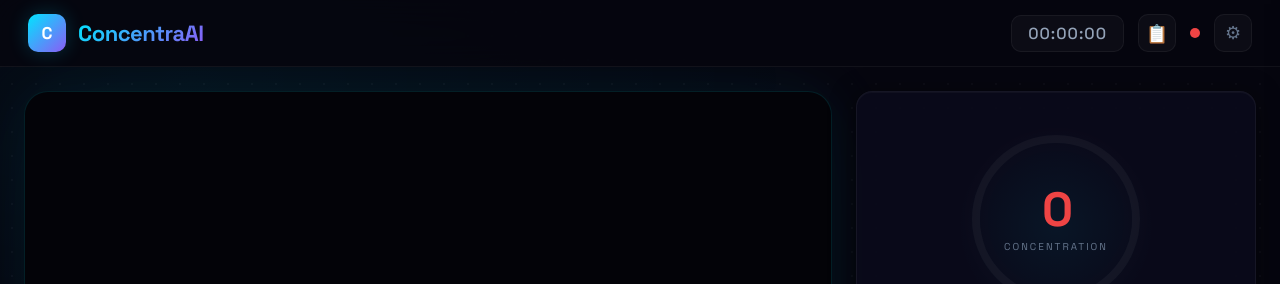
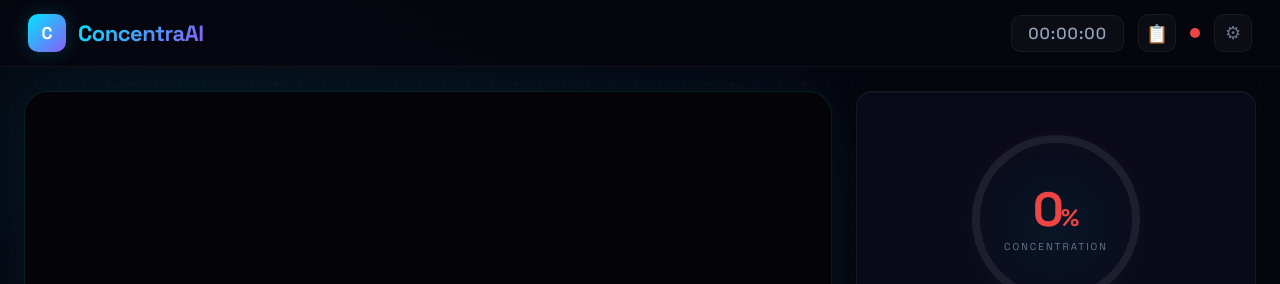
Before and after one commit to pjha26/ML-Backend, a React (Vite) app in the folder frontend/: page /app in a window 1280 px wide. Shown: the top 284 px of the page. Built offline with nearby package versions, Linux system fonts and the light colour scheme.

Commit message:
Add concentration gauge UI component, comprehensive dark-themed styling, and an ML engine for concentration detection.

```diff
--- a/frontend/src/components/ConcentrationGauge.jsx
+++ b/frontend/src/components/ConcentrationGauge.jsx
@@ -38,7 +38,7 @@ export default function ConcentrationGauge({ concentration = 0, state = 'Absent'
                 </svg>
                 <div className="gauge-score">
                     <div className="gauge-score-value" style={{ color: gaugeColor }}>
-                        {Math.round(concentration)}
+                        {Math.round(concentration)}<span style={{ fontSize: '24px', letterSpacing: 0 }}>%</span>
                     </div>
                     <div className="gauge-score-label">Concentration</div>
                 </div>
--- a/frontend/src/index.css
+++ b/frontend/src/index.css
@@ -406,7 +406,7 @@ body::after {
 
 .gauge-bg {
   fill: none;
-  stroke: rgba(255, 255, 255, 0.04);
+  stroke: rgba(255, 255, 255, 0.08);
   stroke-width: 8;
 }
 
```
Also changed, not shown: 1 other file (tests, documents, lock files or other folders).
